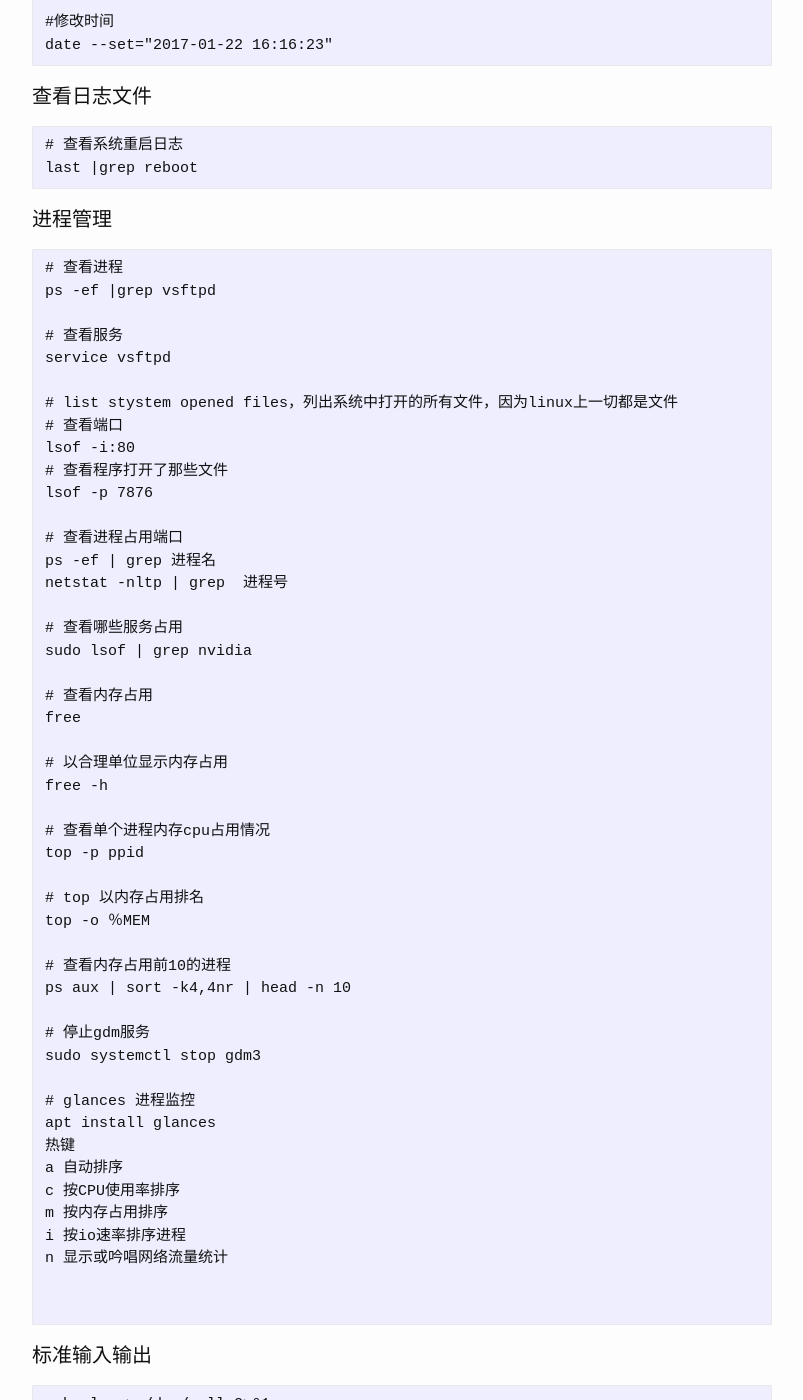
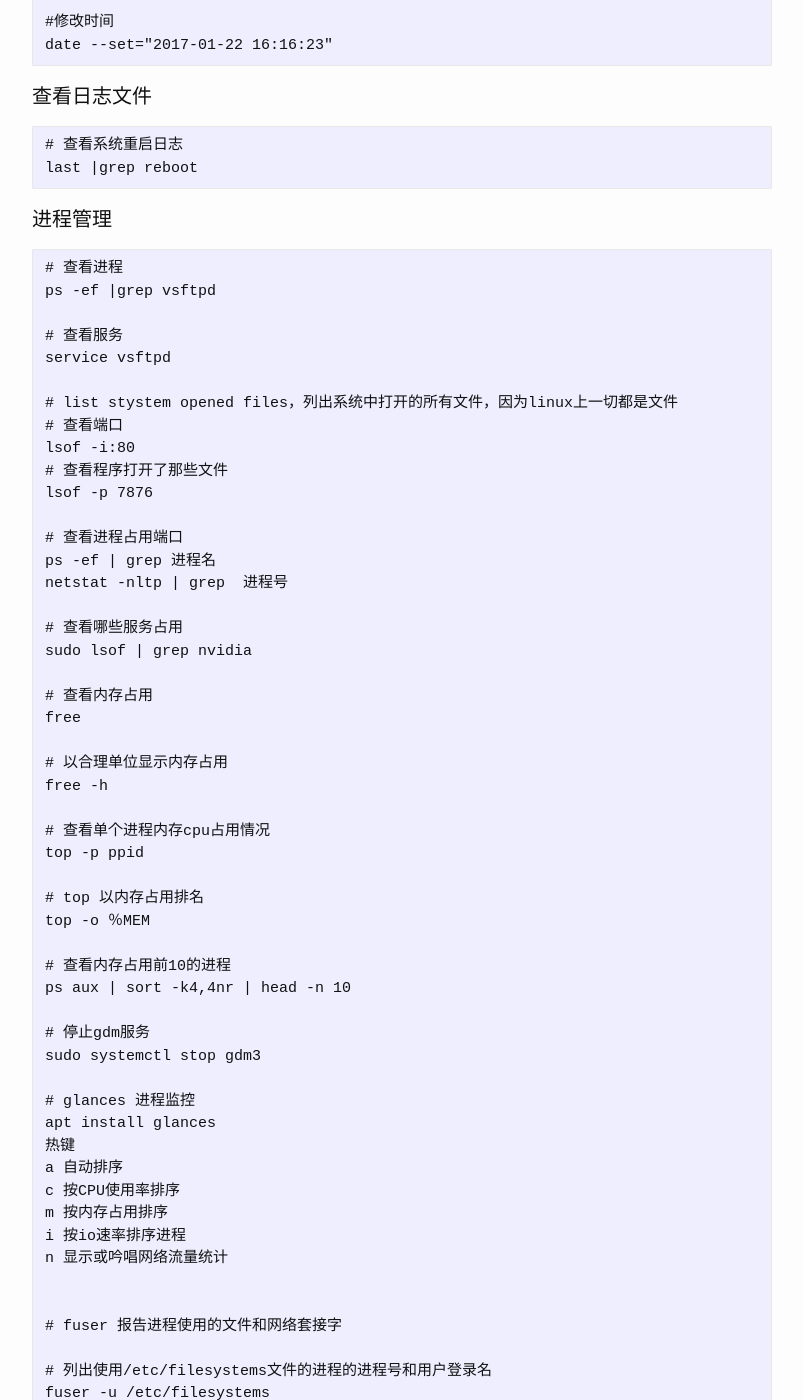
Before and after one commit to josephstalin117/josephstalin117.github.io, a Jekyll site: the page built from _posts/2016-04-04-linux.markdown, in a window 1280 px wide and 1400 px high, scrolled down 2423 px. Shown: the whole window, without its empty margins (238-1041 px from the left). Built offline with Jekyll 4.4.1, drawn with Linux system fonts in a browser that asks for light colours; some of the changed text lies outside the part shown.

Commit message:
update fuser

````diff
--- a/_posts/2016-04-04-linux.markdown
+++ b/_posts/2016-04-04-linux.markdown
@@ -163,6 +163,17 @@
 i 按io速率排序进程
 n 显示或吟唱网络流量统计
 
+
+# fuser 报告进程使用的文件和网络套接字
+
+# 列出使用/etc/filesystems文件的进程的进程号和用户登录名
+fuser -u /etc/filesystems
+# 查看那些程序使用tcp的80端口
+fuser -v 80/tcp
+# 杀死访问指定文件的所有进程
+fuser -k 443/tcp
+# 查看哪个用户哪个进程占用着此设备
+fuser -m -v /dev/sdb1
 
 ```
 
````
